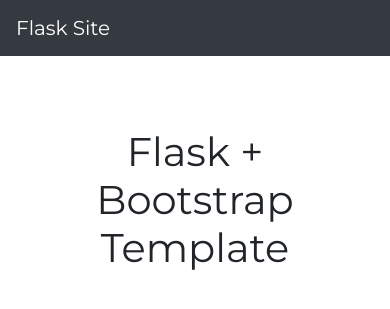
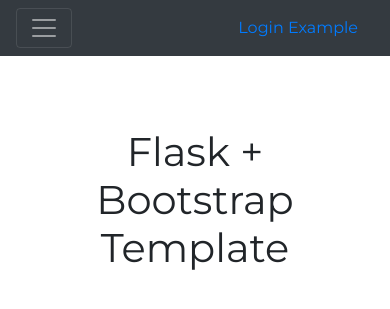
Before and after one commit to SalvatoreTosti/flask-template-user, a Flask app: page / in a window 390 px wide. Shown: the top 309 px of the page. Run offline with Flask 2, Linux system fonts and the light colour scheme; some libraries are stand-ins or nearby versions.

Commit message:
Updates navbar to be accurately responsive on small screens

```diff
--- a/app/templates/base.html
+++ b/app/templates/base.html
@@ -14,12 +14,22 @@
     {% block css %} {% endblock %}
 </head>
 <body>
-    <nav class="navbar navbar-expand-md navbar-dark bg-dark fixed-top">
-      <a class="navbar-brand" href="#">Flask Site</a>
-      <div class="collapse navbar-collapse" id="nav-bar-items">
-        <ul class="navbar-nav mr-auto"></ul>
-      </div>
-    </nav>
+    <nav class="navbar navbar-expand-lg navbar-dark bg-dark fixed-top">
+        <div class="collapse navbar-collapse order-last order-lg-first" id="navbarSupportedContent">
+            <ul class="navbar-nav">
+              <li class="nav-item active">
+                  <a class="nav-link" href="/">Home</a>
+              </li>
+              <li class="nav-item">
+                  <a class="nav-link" href="/index">Example Link</a>
+              </li>
+            </ul>
+          </div>
+          <button class="navbar-toggler" type="button" data-toggle="collapse" data-target="#navbarSupportedContent" aria-controls="navbarSupportedContent" aria-expanded="false" aria-label="Toggle navigation">
+            <span class="navbar-toggler-icon"></span>
+          </button>
+          <a class="nav-link" href="/index">Login Example</a>
+        </nav>
 {% block content %}{% endblock %}
 </body>
 </html>
```
